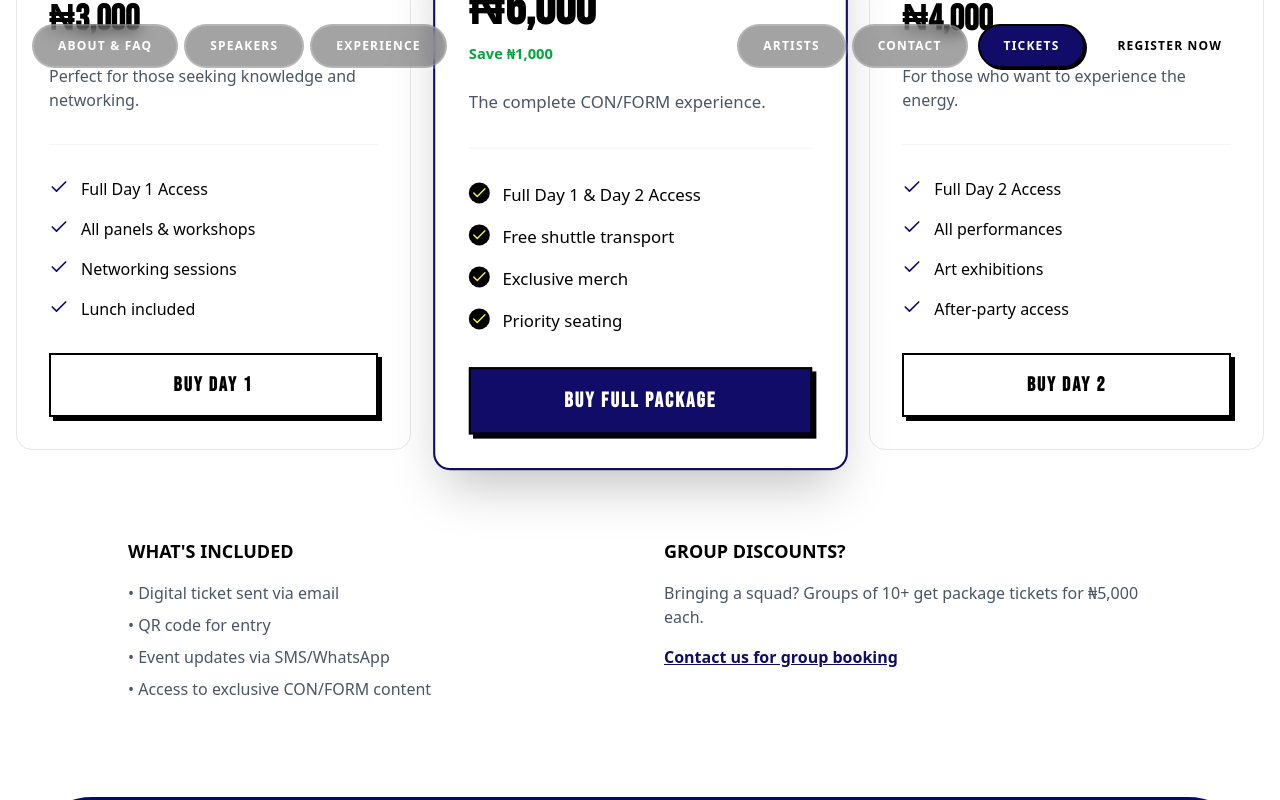
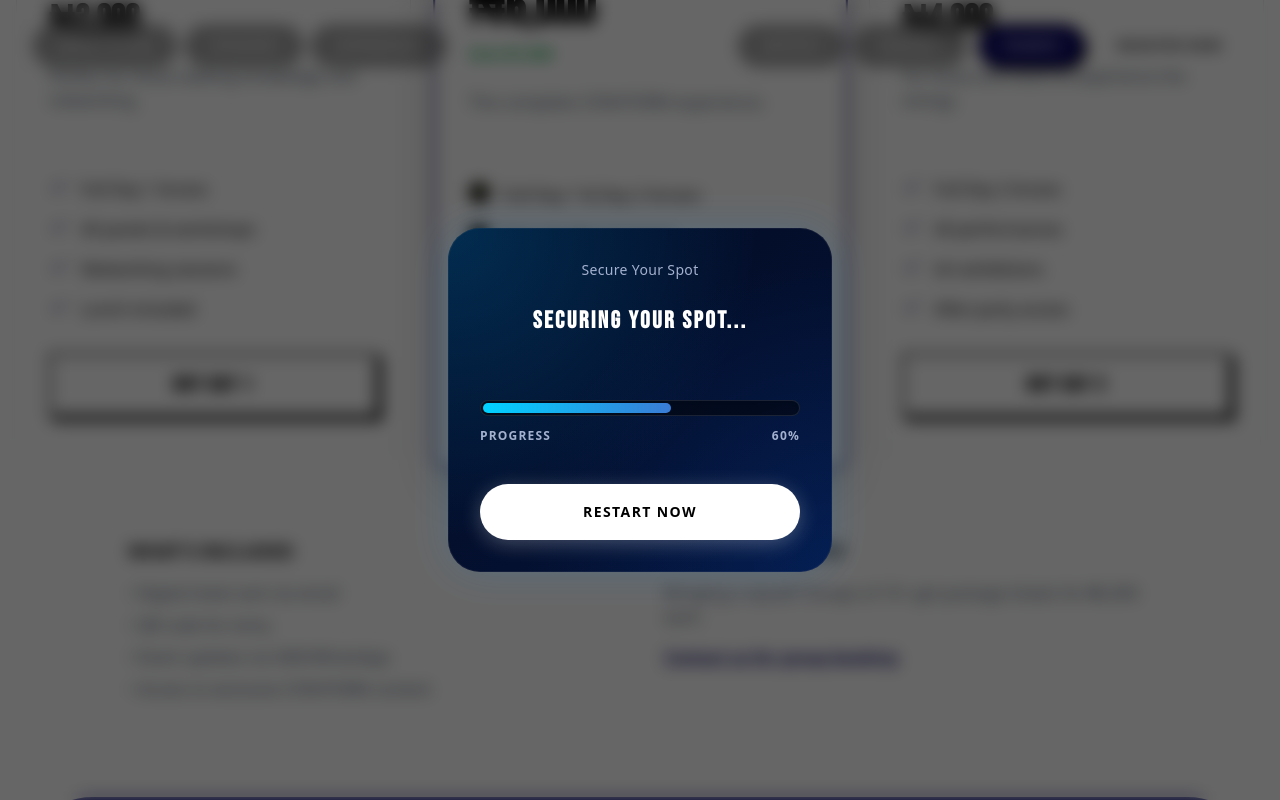
Before and after one commit to LoomRooms/conform-website, a Next.js app: page /tickets in a window 1280 px wide. Both pictures are taken after a click on the button "BUY FULL PACKAGE". Shown: the part 452-1252 px from the top of the page. Built offline with nearby package versions, Linux system fonts and the light colour scheme; grey boxes are pictures that could not be loaded.

Commit message:
feat: add psychological loading animation to ticket purchases

```diff
--- a/app/tickets/page.tsx
+++ b/app/tickets/page.tsx
@@ -1,9 +1,57 @@
+"use client";
+
 import Navbar from "@/components/Navbar";
 import Footer from "@/components/Footer";
 import { Check } from "lucide-react";
 import KeyButton from "@/components/ui/KeyButton";
+import { useState } from "react";
+import { motion, AnimatePresence } from "framer-motion";
 
 export default function Tickets() {
+    const [loadingState, setLoadingState] = useState({
+        isOpen: false,
+        targetUrl: '',
+        status: '',
+        progress: 0
+    });
+
+    const handleBuyClick = (e: React.MouseEvent, url: string) => {
+        e.preventDefault();
+
+        setLoadingState({
+            isOpen: true,
+            targetUrl: url,
+            status: 'Finding ticket availability...',
+            progress: 15
+        });
+
+        setTimeout(() => {
+            setLoadingState(prev => ({ ...prev, status: 'Finding location...', progress: 35 }));
+        }, 1200);
+
+        setTimeout(() => {
+            setLoadingState(prev => ({ ...prev, status: 'Securing your spot...', progress: 60 }));
+        }, 2200);
+
+        setTimeout(() => {
+            setLoadingState(prev => ({ ...prev, status: 'Ticket not...', progress: 80 }));
+        }, 3000);
+
+        setTimeout(() => {
+            const remainingVals = [2, 3, 4, 7];
+            const remaining = remainingVals[Math.floor(Math.random() * remainingVals.length)];
+            setLoadingState(prev => ({ ...prev, status: `Ticket found... ${remaining} remaining.`, progress: 100 }));
+        }, 4800);
+
+        setTimeout(() => {
+            window.open(url, '_blank');
+            setLoadingState(prev => ({ ...prev, isOpen: false }));
+        }, 6000);
+    };
+
+    // If no URL is provided, default to conformity tickets home
+    const fallbackUrl = "https://www.tixtango.com/spotlight/conform-conference";
+
     return (
         <>
             <Navbar />
@@ -39,10 +87,9 @@ export default function Tickets() {
                         </ul>
 
                         <KeyButton
-                            href="https://www.tixtango.com/spotlight/conform-conference"
+                            onClick={(e) => handleBuyClick(e, "https://www.tixtango.com/spotlight/conform-conference")}
                             variant="outline"
                             className="w-full py-4"
-                            target="_blank"
                         >
                             Buy Day 1
                         </KeyButton>
@@ -66,7 +113,11 @@ export default function Tickets() {
                             <li className="flex items-start"><Check className="text-secondary bg-black rounded-full p-0.5 mr-3 shrink-0" size={20} /> <span>Priority seating</span></li>
                         </ul>
 
-                        <KeyButton variant="primary" className="w-full py-4">
+                        <KeyButton
+                            variant="primary"
+                            className="w-full py-4"
+                            onClick={(e) => handleBuyClick(e, fallbackUrl)}
+                        >
                             Buy Full Package
                         </KeyButton>
                     </div>
@@ -85,10 +136,9 @@ export default function Tickets() {
                         </ul>
 
                         <KeyButton
-                            href="https://www.tixtango.com/spotlight/conform-performance"
+                            onClick={(e) => handleBuyClick(e, "https://www.tixtango.com/spotlight/conform-performance")}
                             variant="outline"
                             className="w-full py-4"
-                            target="_blank"
                         >
                             Buy Day 2
                         </KeyButton>
@@ -116,6 +166,67 @@ export default function Tickets() {
             </section>
 
             <Footer />
+
+            {/* Psychological Loading Screen Overlay */}
+            <AnimatePresence>
+                {loadingState.isOpen && (
+                    <motion.div
+                        initial={{ opacity: 0 }}
+                        animate={{ opacity: 1 }}
+                        exit={{ opacity: 0 }}
+                        className="fixed inset-0 z-[100] flex items-center justify-center p-4 sm:p-6"
+                        style={{ backgroundColor: 'rgba(0,0,0,0.6)', backdropFilter: 'blur(8px)' }}
+                    >
+                        <motion.div
+                            initial={{ scale: 0.9, y: 20 }}
+                            animate={{ scale: 1, y: 0 }}
+                            exit={{ scale: 0.9, y: 20 }}
+                            className="relative w-full max-w-sm rounded-[2rem] p-8 overflow-hidden text-center shadow-2xl"
+                            style={{
+                                background: 'linear-gradient(145deg, #020b24 0%, #051336 100%)',
+                                boxShadow: '0 0 40px rgba(0, 150, 255, 0.15), inset 0 0 0 1px rgba(255,255,255,0.05)'
+                            }}
+                        >
+                            {/* Glow effects */}
+                            <div className="absolute top-0 left-0 w-full h-full bg-[radial-gradient(circle_at_top_left,rgba(0,180,255,0.2),transparent_60%)] pointer-events-none" />
+                            <div className="absolute bottom-0 right-0 w-full h-full bg-[radial-gradient(circle_at_bottom_right,rgba(0,100,255,0.15),transparent_60%)] pointer-events-none" />
+
+                            <div className="relative z-10 flex flex-col items-center">
+                                <p className="text-[#a4b1cf] text-sm font-medium tracking-wide mb-2">Secure Your Spot</p>
+                                <h3 className="text-white text-2xl font-bold mb-8 font-heading tracking-widest min-h-[4rem] flex justify-center items-center leading-snug">
+                                    {loadingState.status}
+                                </h3>
+
+                                <div className="mt-4 mb-8 w-full">
+                                    <div className="w-full h-4 bg-black/50 rounded-full overflow-hidden border border-white/10 p-0.5 shadow-inner">
+                                        <motion.div
+                                            className="h-full rounded-full relative overflow-hidden"
+                                            style={{ background: 'linear-gradient(90deg, #00d2ff 0%, #3a7bd5 100%)' }}
+                                            initial={{ width: 0 }}
+                                            animate={{ width: `${loadingState.progress}%` }}
+                                            transition={{ ease: "easeOut", duration: 0.5 }}
+                                        >
+                                        </motion.div>
+                                    </div>
+                                    <div className="flex justify-between items-center mt-3 text-xs font-bold text-[#a4b1cf] tracking-widest uppercase">
+                                        <span>Progress</span>
+                                        <span>{loadingState.progress}%</span>
+                                    </div>
+                                </div>
+
+                                <div className="mt-2 w-full">
+                                    <button
+                                        disabled
+                                        className="w-full py-4 rounded-full bg-white text-black font-bold text-sm uppercase tracking-widest transition-all shadow-[0_4px_20px_rgba(255,255,255,0.25)] border-2 border-white/90"
+                                    >
+                                        {loadingState.progress === 100 ? 'Redirecting...' : 'Restart Now'}
+                                    </button>
+                                </div>
+                            </div>
+                        </motion.div>
+                    </motion.div>
+                )}
+            </AnimatePresence>
         </main>
         </>
     );
```
